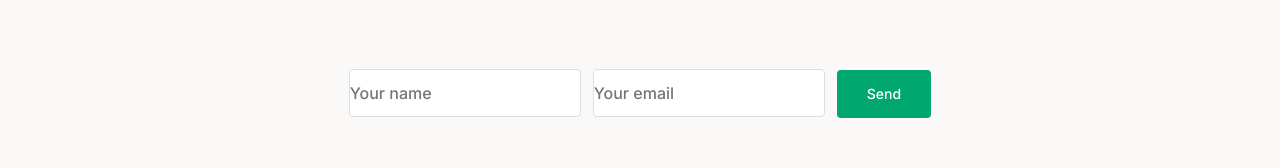
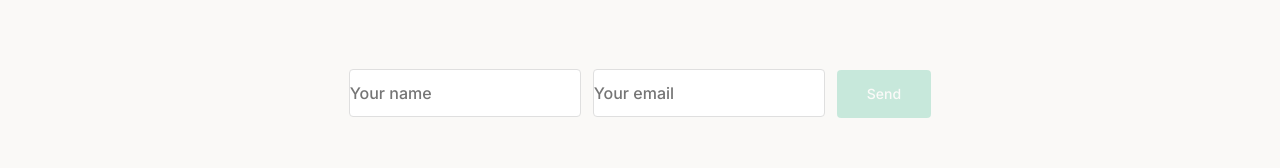
Before and after one commit to guidugaich/jungle-challenge, a React (Create React App) app: page / in a window 1280 px wide. Shown: the part 1485-1653 px from the top of the page. Built offline with nearby package versions, Linux system fonts and the light colour scheme.

Commit message:
adding opacity to button when disabled

```diff
--- a/src/components/Form/style.css
+++ b/src/components/Form/style.css
@@ -53,3 +53,7 @@
   font-size: 14px;
   line-height: 20px;
 }
+
+.form-section-container button:disabled {
+  opacity: 0.2;
+}
```
